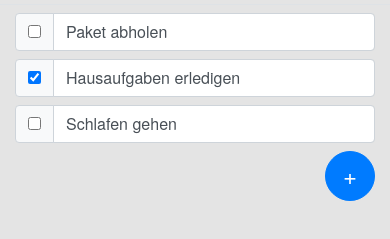
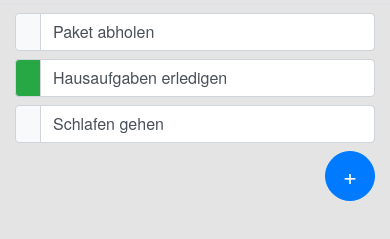
Before and after one commit to bleartlema/ToDo-Liste, a website: page www/index.html in a window 390 px wide. Both pictures are taken after a click on the element 34 px from the left and 118 px from the top of the page. Shown: the part 41-280 px from the top of the page. Drawn offline with Linux system fonts and the light colour scheme; some packages are replaced by stand-ins of ours.

Commit message:
der halbstündige push

```diff
--- a/www/css/custom-styles.css
+++ b/www/css/custom-styles.css
@@ -1,6 +1,7 @@
 /* Normale Checkboxen ausblenden */
 
 .custom-checkbox {
+    display: none;
 }
 
 /* Runder Button rund machen */
--- a/www/index.html
+++ b/www/index.html
@@ -69,7 +69,7 @@
 
 <div class="input-group container-fluid my-2">
     <div class="input-group-prepend big-checkbox">
-        <div class="input-group-text bg-light">
+        <div class="input-group-text bg-box bg-light">
             <input type="checkbox" class="custom-checkbox">
         </div>
     </div>
@@ -78,7 +78,7 @@
 
 <div class="input-group container-fluid my-2">
     <div class="input-group-prepend big-checkbox">
-        <div class="input-group-text bg-light">
+        <div class="input-group-text bg-box bg-light">
             <input type="checkbox" class="custom-checkbox">
         </div>
     </div>
--- a/www/js/index.js
+++ b/www/js/index.js
@@ -18,9 +18,18 @@
  */
 
 $(document).ready(function () {
-    console.log("");
-    $("checkbox").click(function () {
-        alert("Hello!");
+    $(".big-checkbox").click(function () {
+        console.log("big-checkbox works");
+        $(this).children().toggleClass("bg-light");
+        $(this).children().toggleClass("bg-success");
+    });
+    $(".bg-box").click(function () {
+        console.log("click this");
+        var checkbox = $(":checkbox:eq(0)", this);
+        checkbox.attr("checked", !checkbox.attr("checked"));
+    });
+    $(".custom-checkbox").click(function () {
+        console.log("clicked checkbox !!!");
     });
 });
 
```
